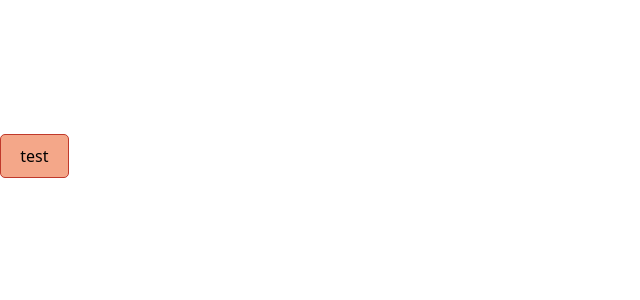
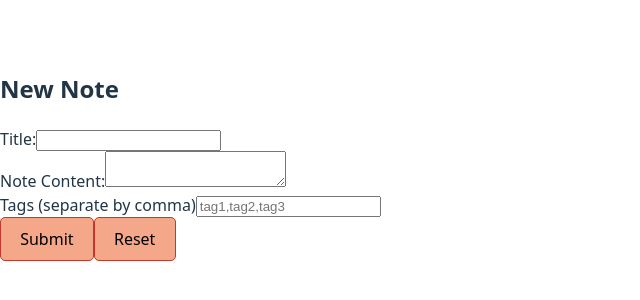
Before and after one commit to Alex-Muir/Build-Notes, a React (Vite) app: page / in a window 1280 px wide. Shown: the part 244-544 px from the top of the page, without its empty margins (0-640 px from the left). Built offline with nearby package versions, Linux system fonts and the light colour scheme.

Commit message:
Created two new components: Input and NoteSection. Adjusted App.jsx to have a NoteSection component.

```diff
--- a/src/App.jsx
+++ b/src/App.jsx
@@ -1,15 +1,14 @@
 import { useState } from 'react'
-import Button from './components/Button'
+import NoteSection from "./components/NoteSection.jsx"
 import './App.css'
 
 function App() {
-  function handleClick() {
-    alert("I've been pressed!");
-  }
+  let currentNoteId = null;
+  const notes = [];
 
   return (
     <>
-      <Button type={"button"} label={"test"} handleClick={handleClick}></Button>
+      <NoteSection></NoteSection>
     </>
   )
 }
--- a/src/components/Button.jsx
+++ b/src/components/Button.jsx
@@ -1,7 +1,7 @@
-export default function Button( {type, label, handleClick} ) {
+export default function Button( {type, buttonName, handleClick} ) {
     return (
         <button type={type} onClick={handleClick}>
-            {label}
+            {buttonName}
         </button>
     );
 }
--- /dev/null
+++ b/src/components/Input.jsx
@@ -0,0 +1,11 @@
+export default function Input( {labelFor, label, type, name, placeholder, multiline, required} ) {
+    return (
+        <div>
+            <label for={labelFor}>{label}</label>
+            {multiline
+                ? <textarea name={name} required={required}></textarea>
+                : <input type={type} name={name} placeholder={placeholder} required={required} />
+            }
+        </div>
+    );
+}
--- /dev/null
+++ b/src/components/NoteSection.jsx
@@ -0,0 +1,41 @@
+import Button from "./Button";
+import Input from "./Input";
+
+export default function NoteSection() {
+    function handleClick() {
+        alert("I've been pressed!");
+  }
+
+    return (
+        <div>
+            <h2>New Note</h2>
+            <form>
+                <Input
+                    labelFor="title"
+                    label="Title:"
+                    type="text"
+                    name="title"
+                    required>
+                </Input>
+                <Input
+                    labelFor="content"
+                    label="Note Content:"
+                    name="content"
+                    multiline
+                    required>
+                </Input>
+                <Input
+                    labelFor="tags"
+                    label="Tags (separate by comma)"
+                    type="text"
+                    name="tags"
+                    placeholder="tag1,tag2,tag3">
+                </Input>
+                <div>
+                    <Button type="submit" buttonName="Submit" handleClick={handleClick}></Button>
+                    <Button type="reset" buttonName="Reset" handleClick={handleClick}></Button>
+                </div>
+            </form>
+        </div>
+    )
+}
```
